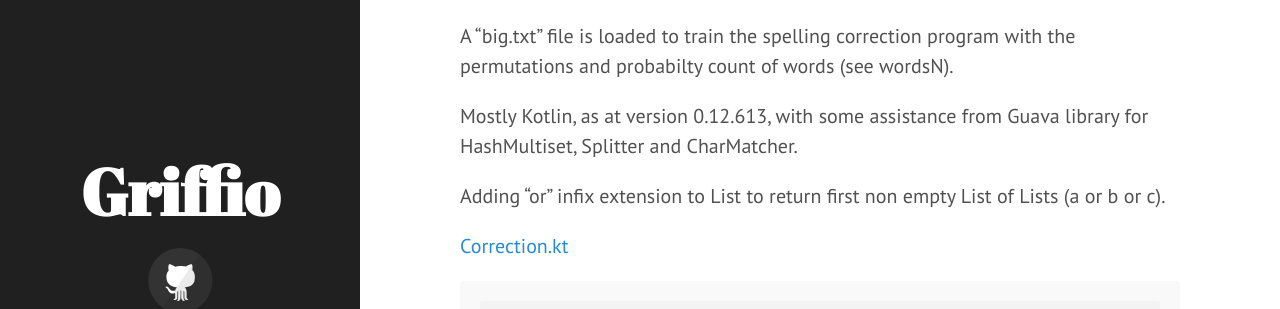
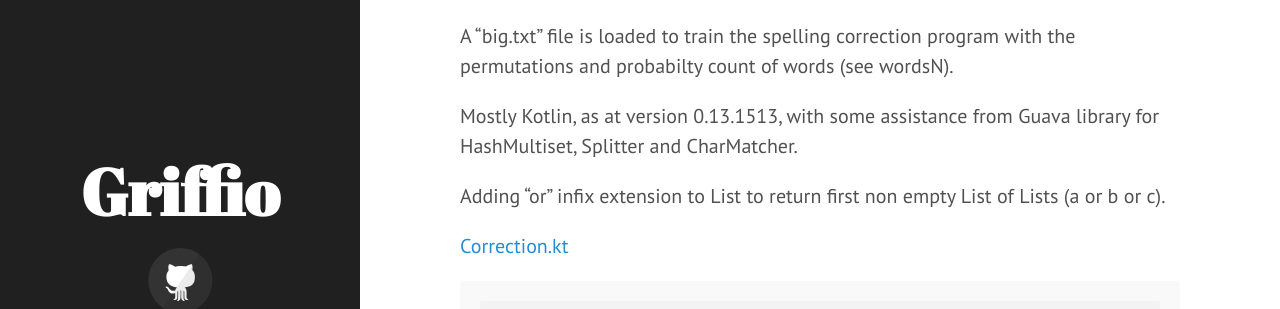
Before and after one commit to griffio/griffio.github.io, a Jekyll site: the page built from _posts/2015-05-22-Kotlin-Spell-Correct.md, in a window 1280 px wide and 900 px high. Shown: the part 209-518 px from the top of the window. Built offline with Jekyll 4.4.1, drawn with Linux system fonts in a browser that asks for light colours; nearby versions of some CDN libraries.

Commit message:
0.13.1513

```diff
--- a/_posts/2015-05-22-Kotlin-Spell-Correct.md
+++ b/_posts/2015-05-22-Kotlin-Spell-Correct.md
@@ -11,7 +11,7 @@ Converted from [Novig's spell-correct](http://norvig.com/spell-correct.html).
 
 A  "big.txt" file is loaded to train the spelling correction program with the permutations and probabilty count of words (see wordsN).
 
-Mostly Kotlin, as at version 0.12.613, with some assistance from Guava library for HashMultiset, Splitter and CharMatcher.
+Mostly Kotlin, as at version 0.13.1513, with some assistance from Guava library for HashMultiset, Splitter and CharMatcher.
 
 Adding "or" infix extension to List<String> to return first non empty List of Lists (a or b or c).
 
```
